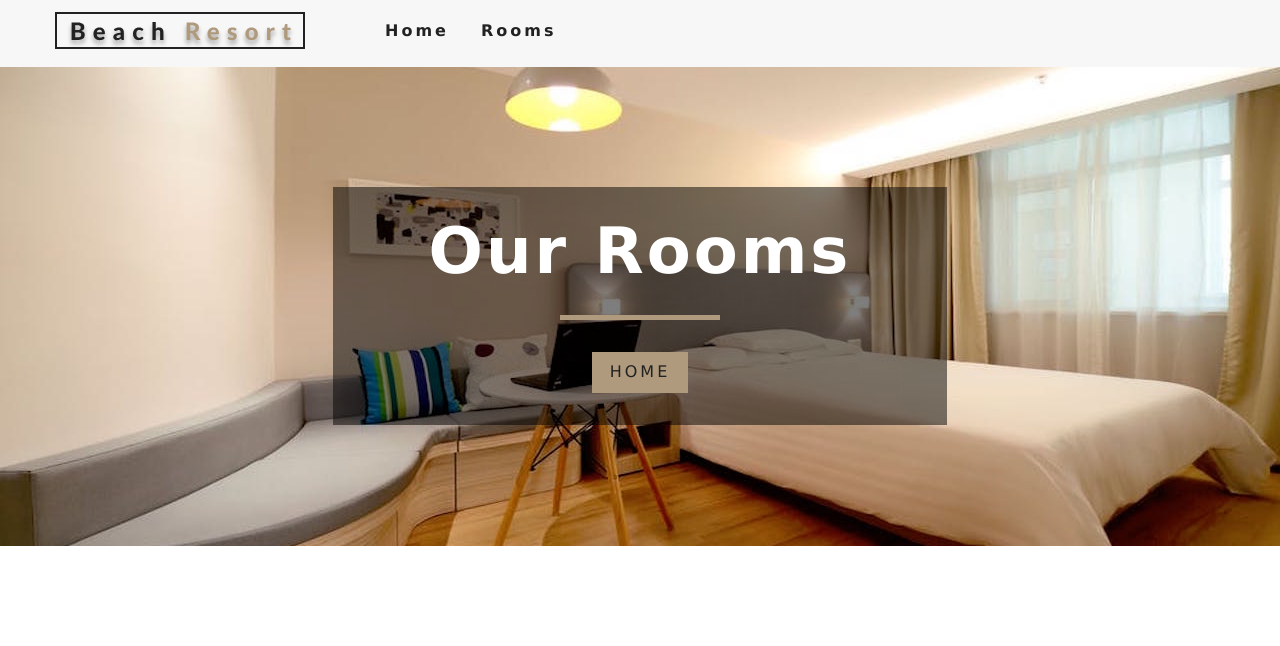
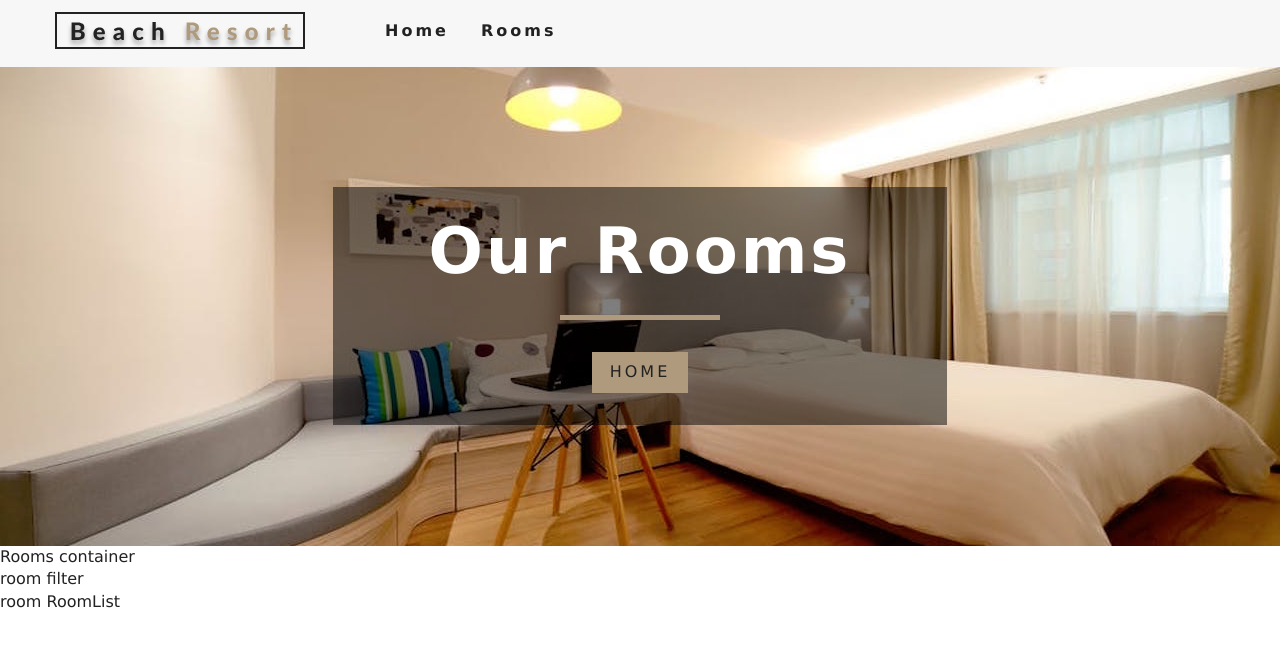
Before and after one commit to Sundaybrian/react-resort, a React (Create React App) app: page /rooms in a window 1280 px wide. Shown: the top 646 px of the page. Built offline with nearby package versions, Linux system fonts and the light colour scheme.

Commit message:
done wit the room container component

```diff
--- /dev/null
+++ b/src/components/RoomFilter.js
@@ -0,0 +1,7 @@
+import React from "react";
+
+const RoomFilter = () => {
+  return <div>room filter</div>;
+};
+
+export default RoomFilter;
--- /dev/null
+++ b/src/components/RoomList.js
@@ -0,0 +1,7 @@
+import React from "react";
+
+const RoomList = () => {
+  return <div>room RoomList</div>;
+};
+
+export default RoomList;
--- /dev/null
+++ b/src/components/RoomsContainer.js
@@ -0,0 +1,29 @@
+import React, { Component } from "react";
+import PropTypes from "prop-types";
+import RoomList from "./RoomList";
+import RoomFilter from "./RoomFilter";
+import { Link } from "react-router-dom";
+import Loading from "./Loading";
+import { RoomContext } from "../context/roomContext";
+
+class RoomsContainer extends Component {
+  static contextType = RoomContext;
+
+  render() {
+    const { rooms, sortedRooms, loading } = this.context;
+
+    if (loading) {
+      return <Loading />;
+    }
+
+    return (
+      <>
+        Rooms container
+        <RoomFilter rooms={rooms} />
+        <RoomList rooms={sortedRooms} />
+      </>
+    );
+  }
+}
+
+export default RoomsContainer;
--- a/src/pages/Rooms.js
+++ b/src/pages/Rooms.js
@@ -2,9 +2,11 @@ import React from "react";
 import Hero from "../components/Hero";
 import Banner from "../components/Banner";
 import { Link } from "react-router-dom";
+import RoomsContainer from "../components/RoomsContainer";
 
 const Rooms = () => {
   return (
+    <>
       <Hero hero="roomsHero">
         <Banner title="our rooms">
           <Link to="/" className="btn-primary">
@@ -12,6 +14,8 @@ const Rooms = () => {
           </Link>
         </Banner>
       </Hero>
+      <RoomsContainer />
+    </>
   );
 };
 
```
Lines whose indentation alone changed are shown as unchanged.
